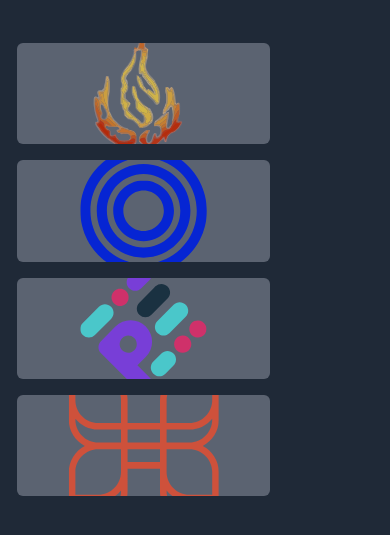
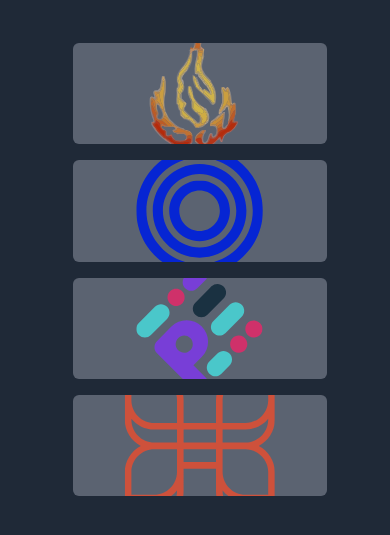
Before and after one commit to Firesean/Sean-Morgan-Portfolio, a SvelteKit app: page / in a window 390 px wide. Shown: the part 475-1010 px from the top of the page. Built offline with nearby package versions, Linux system fonts and the light colour scheme; a web font is replaced by a local one.

Commit message:
Company Dropdown Adjustments
- Fixed Opacity on Hover
- Added Padding for the last Company Dropdown

```diff
--- a/src/lib/components/company-dropdown.svelte
+++ b/src/lib/components/company-dropdown.svelte
@@ -6,7 +6,7 @@
 </script>
 
 <div class="relative w-full overflow-visible">
-  <div class="group relative w-[30vh] h-[12vh] bg-gray-500 rounded-md opacity-80 transition-all duration-300 hover:z-20">
+  <div class="group relative w-[30vh] h-[12vh] bg-gray-500 rounded-md opacity-80 hover:opacity-100 transition-all duration-300 hover:z-20">
     <div class="overflow-hidden relative w-full h-full flex justify-center items-center transition-all duration-300 group-hover:absolute group-hover:top-0 group-hover:left-0 group-hover:w-[30vh] group-hover:h-[40vh] group-hover:bg-gray-300 group-hover:overflow-visible rounded-md">
       <div class="hover:overflow-hidden relative w-full h-full flex justify-center items-center transition-transform duration-300 scale-[0.5] group-hover:scale-100">
         <slot />
--- a/src/routes/+page.svelte
+++ b/src/routes/+page.svelte
@@ -125,7 +125,7 @@
         </h1>
     </div>
 
-    <div class="grid md:grid-cols-2 lg:grid-cols-3 xl:grid-cols-4 gap-4">
+    <div class="grid md:grid-cols-2 lg:grid-cols-3 xl:grid-cols-4 gap-4 self-center pb-[15em]">
         <CompanyDropdown company={companies[0].company} title={companies[0].title} length={companies[0].length} descriptions={companies[0].descriptions}>
             <FlameDevLogo size="450"/>
         </CompanyDropdown>
```
